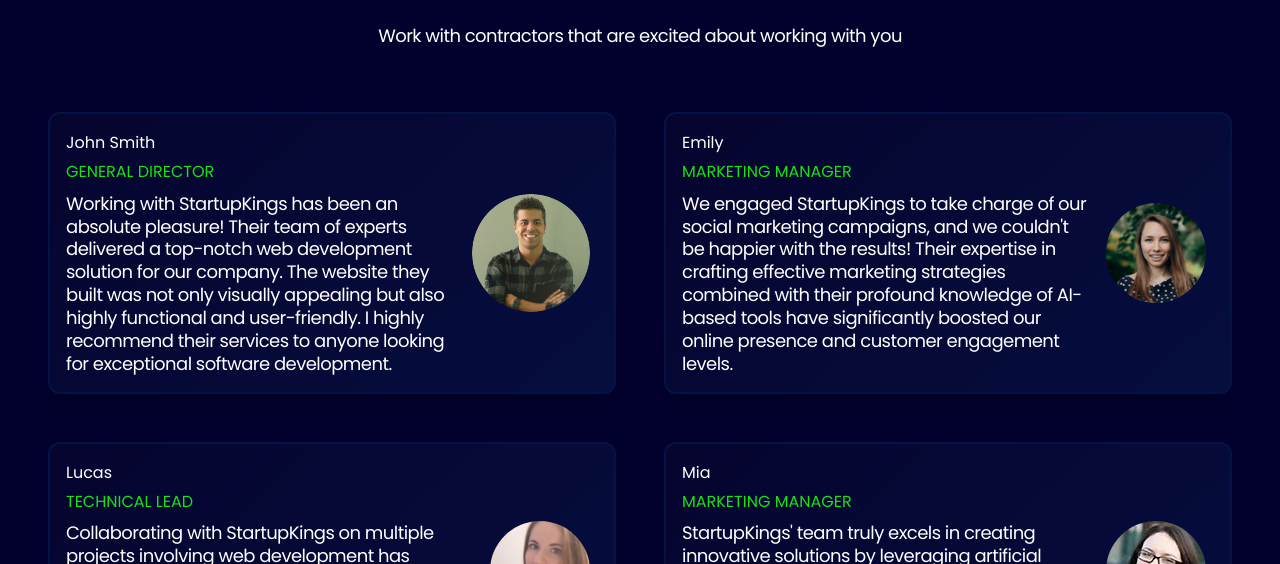
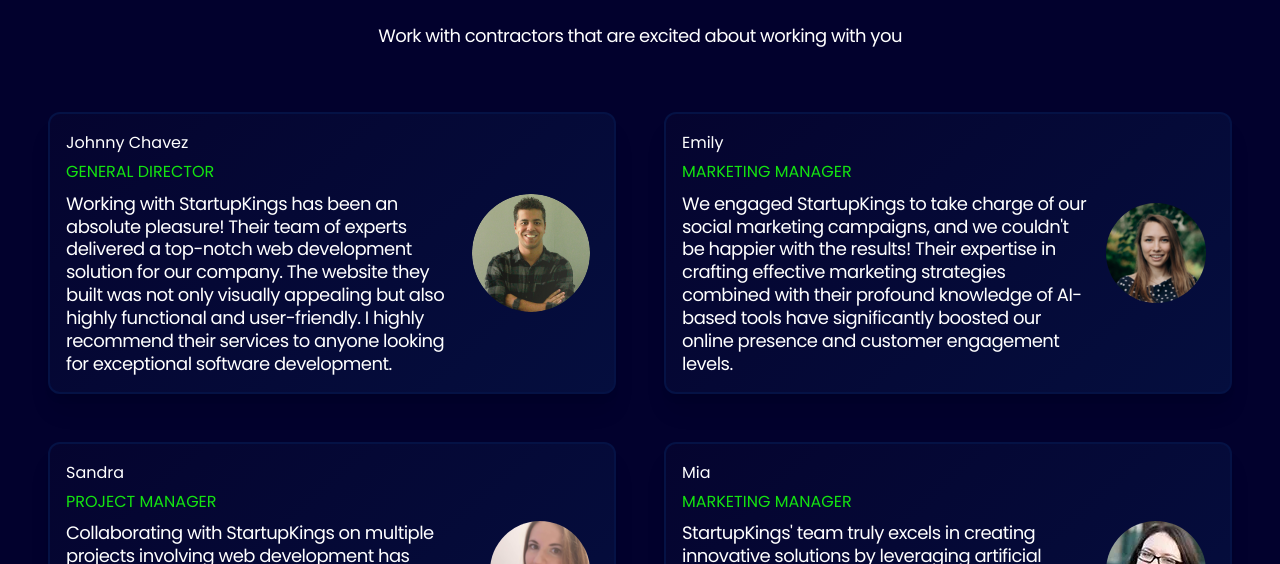
Before and after one commit to YakivBioko/startupkings-frontend, a Next.js app: page / in a window 1280 px wide. Shown: the part 8046-8610 px from the top of the page. Built offline with nearby package versions, Linux system fonts and the light colour scheme.

Commit message:
update testinomials

```diff
--- a/src/views/Home/Testinominals/index.tsx
+++ b/src/views/Home/Testinominals/index.tsx
@@ -4,7 +4,7 @@
 
 const contents: CardProps[] = [
   {
-    name: "John Smith",
+    name: "Johnny Chavez",
     position: "GENERAL DIRECTOR",
     photo: "/assets/images/home/testinominals/jhon.png",
     description:
@@ -18,9 +18,9 @@
       "We engaged StartupKings to take charge of our social marketing campaigns, and we couldn't be happier with the results! Their expertise in crafting effective marketing strategies combined with their profound knowledge of AI-based tools have significantly boosted our online presence and customer engagement levels.",
   },
   {
-    name: "Lucas",
-    position: "Technical Lead",
-    photo: "/assets/images/home/testinominals/lucas.png",
+    name: "Sandra",
+    position: "Project Manager",
+    photo: "/assets/images/home/testinominals/sandra.png",
     description:
       "Collaborating with StartupKings on multiple projects involving web development has exceeded all expectations set forth by us at LMN Industries. Their attention to detail is commendable as they meticulously crafted each page ensuring seamless functionality across different platforms and devices.",
   },
```
Also changed, not shown: public/assets/images/home/testinominals/sandra.png (renamed from public/assets/images/home/testinominals/lucas.png).
